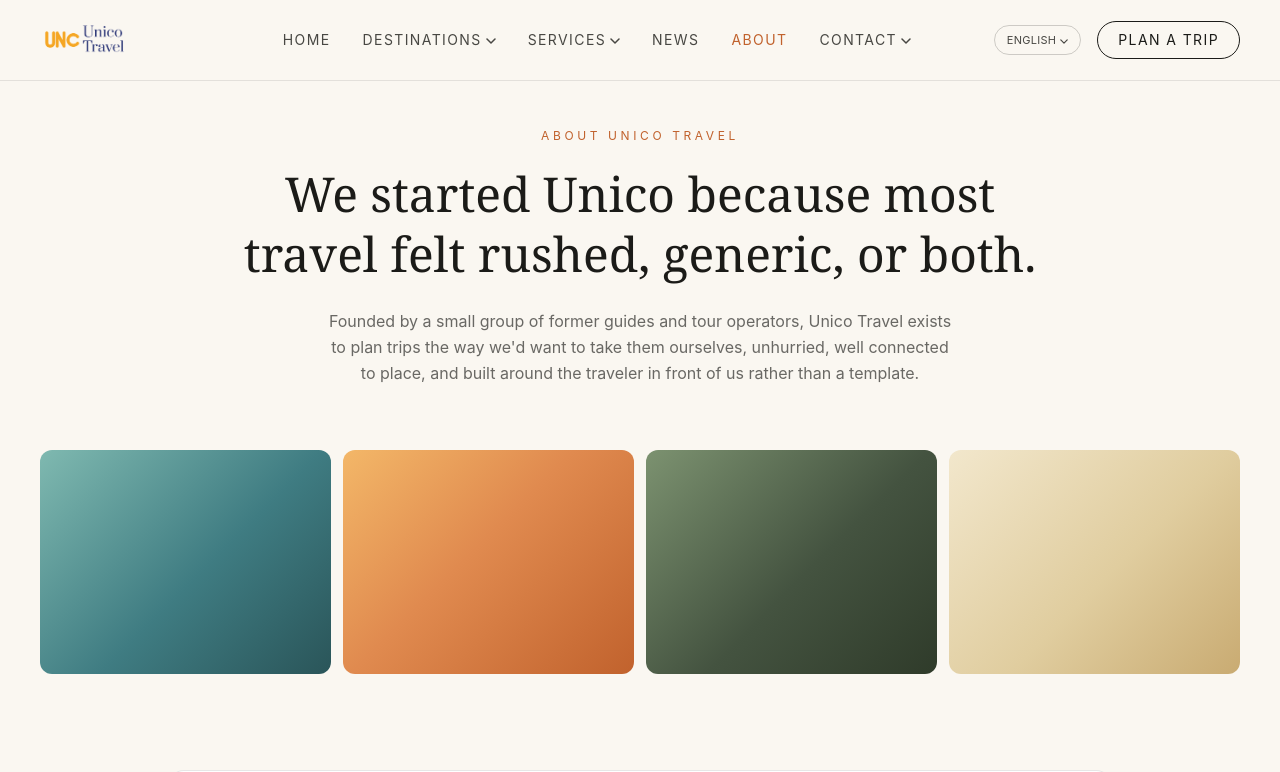
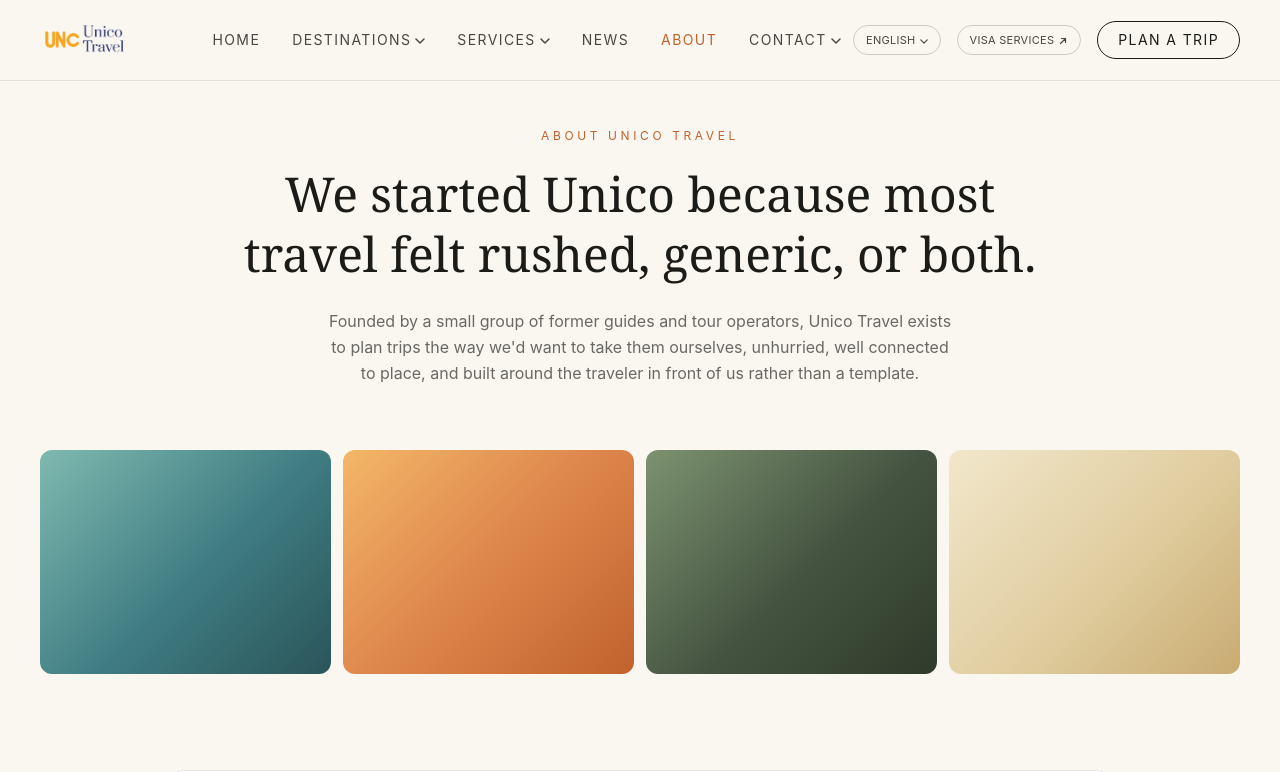
Before and after one commit to Kimphanunico/unico-travel, a Next.js app: page /about in a window 1280 px wide. Shown: the top 772 px of the page. Built offline with nearby package versions, Linux system fonts and the light colour scheme.

Commit message:
Add Unico Visa link to head

```diff
--- a/components/Header.tsx
+++ b/components/Header.tsx
@@ -214,6 +214,20 @@
             </div>
           </div>
 
+          <a
+            href="https://unicovisa.com.vn"
+            target="_blank"
+            rel="noopener noreferrer"
+            className={`flex items-center gap-1 rounded-full border px-3 py-1.5 text-[11px] uppercase tracking-wide transition-colors ${
+              solid ? "border-ink/20 hover:border-terracotta hover:text-terracotta" : "border-white/40 hover:border-white"
+            } ${linkColor}`}
+          >
+            {t("nav.visaServices")}
+            <svg width="10" height="10" viewBox="0 0 10 10" fill="none" className="mt-px">
+              <path d="M2.5 7.5L7.5 2.5M7.5 2.5H3.5M7.5 2.5V6.5" stroke="currentColor" strokeWidth="1.2" strokeLinecap="round" strokeLinejoin="round" />
+            </svg>
+          </a>
+
           <Link
             href="/contact"
             className={`rounded-full border px-5 py-2 text-sm uppercase tracking-widest transition-colors ${
@@ -332,6 +346,18 @@
               </div>
             </div>
 
+            <a
+              href="https://unicovisa.com.vn"
+              target="_blank"
+              rel="noopener noreferrer"
+              className="flex w-fit items-center gap-1.5 text-sm uppercase tracking-widest text-ink/80 hover:text-terracotta"
+            >
+              {t("nav.visaServices")}
+              <svg width="11" height="11" viewBox="0 0 10 10" fill="none">
+                <path d="M2.5 7.5L7.5 2.5M7.5 2.5H3.5M7.5 2.5V6.5" stroke="currentColor" strokeWidth="1.2" strokeLinecap="round" strokeLinejoin="round" />
+              </svg>
+            </a>
+
             <Link
               href="/contact"
               onClick={() => setMenuOpen(false)}
--- a/lib/i18n.ts
+++ b/lib/i18n.ts
@@ -27,6 +27,7 @@
       partnerWithUs: "Partner with us",
       language: "Language",
       viewAllTours: "View all tours",
+      visaServices: "Visa Services",
     },
     footer: {
       tagline:
@@ -263,6 +264,7 @@
       partnerWithUs: "Hợp tác cùng chúng tôi",
       language: "Ngôn ngữ",
       viewAllTours: "Xem tất cả tour",
+      visaServices: "Dịch Vụ Visa",
     },
     footer: {
       tagline:
```
